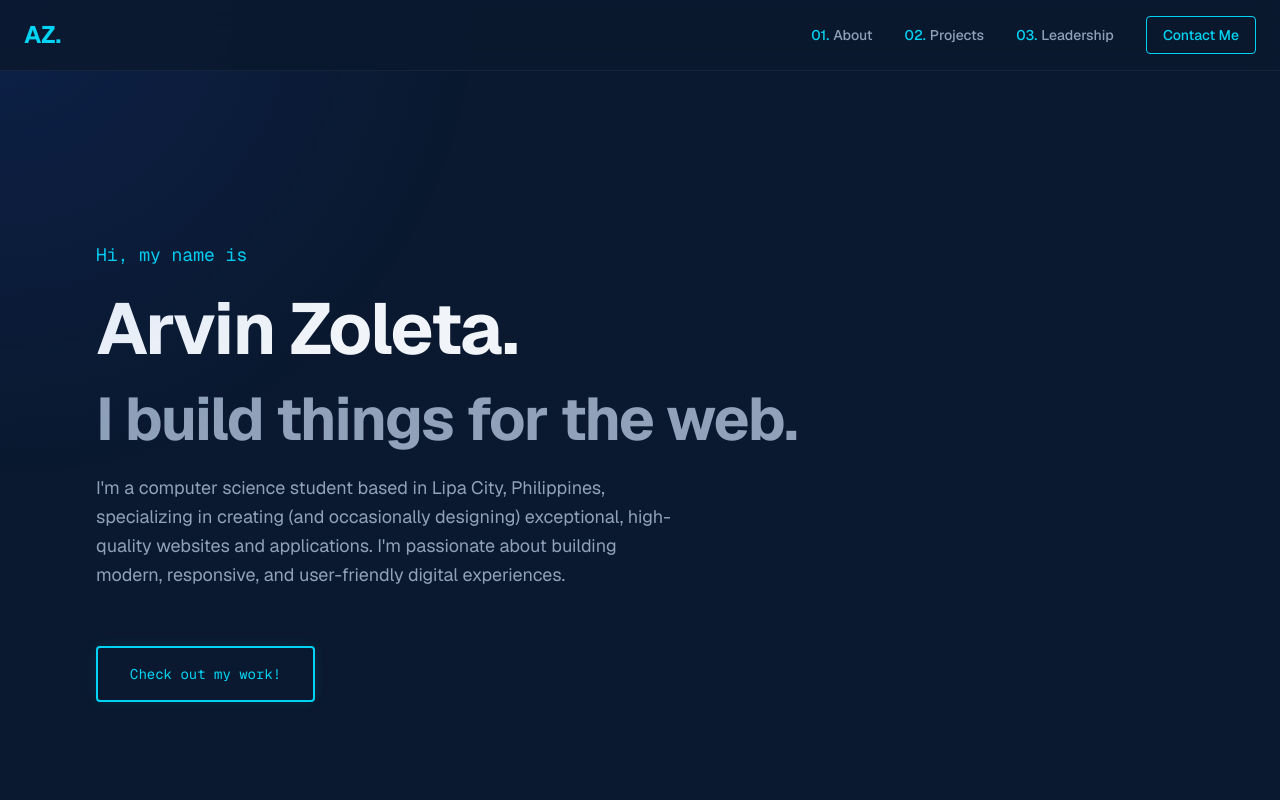
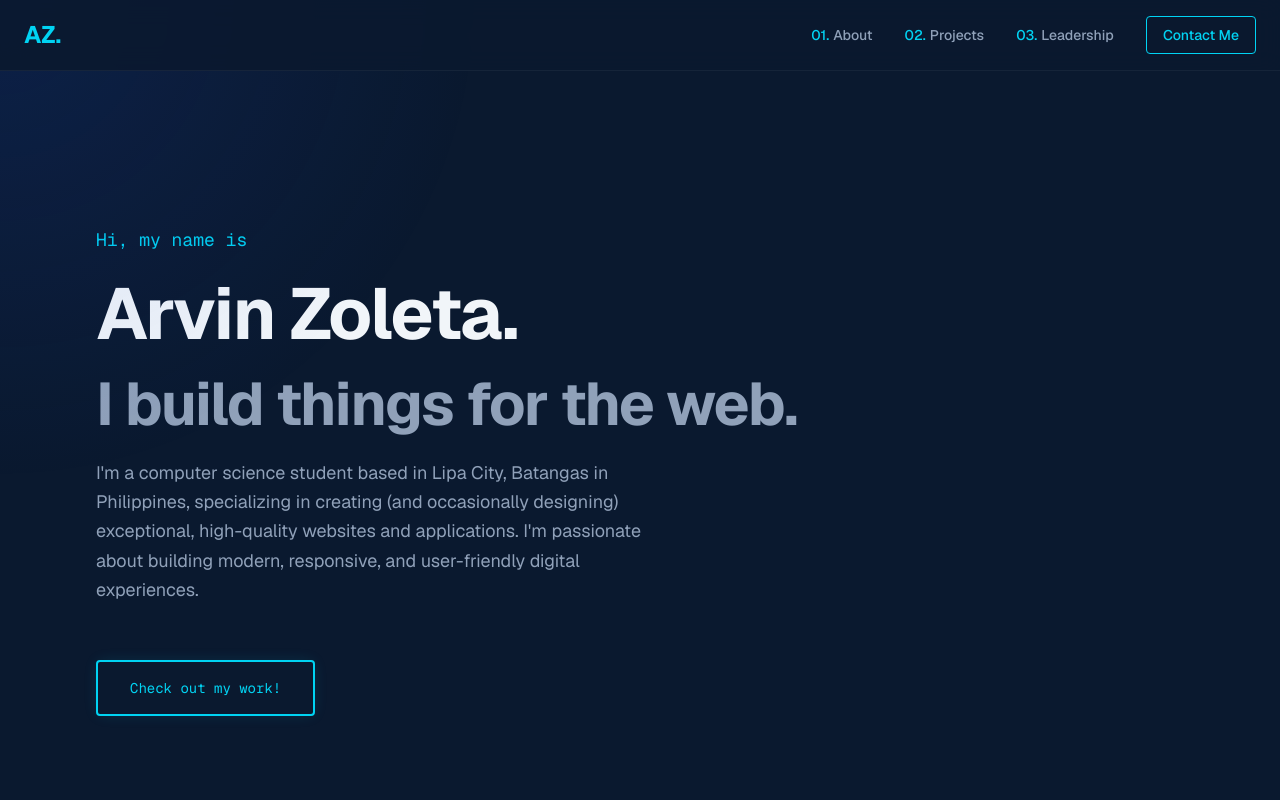
Before and after one commit to odiatob/Personal-Portfolio, a Next.js app: page / in a window 1280 px wide. Shown: the top 800 px of the page. Built offline with nearby package versions, Linux system fonts and the light colour scheme.

Commit message:
Updated experiences in leadership and organizations

```diff
--- a/src/app/screens/Homepage.js
+++ b/src/app/screens/Homepage.js
@@ -159,6 +159,12 @@ export default function Homepage() {
   // TODO: Update these details with the specific information from your resume.
   const leadership = [
     {
+      role: "Intern",
+      organization: "Knowles Training Institute",
+      period: "2026-Present",
+      description: "Interned at Knowles Training Institute, assisting training operations and gaining hands‑on professional experience."
+    },
+    {
       role: "Member / Web Developer",
       organization: "Final Thesis",
       period: "2025",
@@ -252,7 +258,7 @@ export default function Homepage() {
               I build things for the web.
             </h2>
             <p className="max-w-xl text-base md:text-lg text-slate-400 leading-relaxed">
-              I'm a computer science student based in Lipa City, Philippines, specializing in creating (and occasionally designing) exceptional, high-quality websites and applications. I'm passionate about building modern, responsive, and user-friendly digital experiences.
+              I'm a computer science student based in Lipa City, Batangas in Philippines, specializing in creating (and occasionally designing) exceptional, high-quality websites and applications. I'm passionate about building modern, responsive, and user-friendly digital experiences.
             </p>
             <div className="pt-8">
                 <a href="#projects" className="inline-block border-2 border-cyan-400 text-cyan-400 font-mono text-sm px-8 py-4 rounded hover:bg-cyan-400/10 transition-all duration-300 shadow-[0_0_15px_-3px_rgba(6,182,212,0.2)] hover:shadow-[0_0_20px_-3px_rgba(6,182,212,0.4)]">
```
